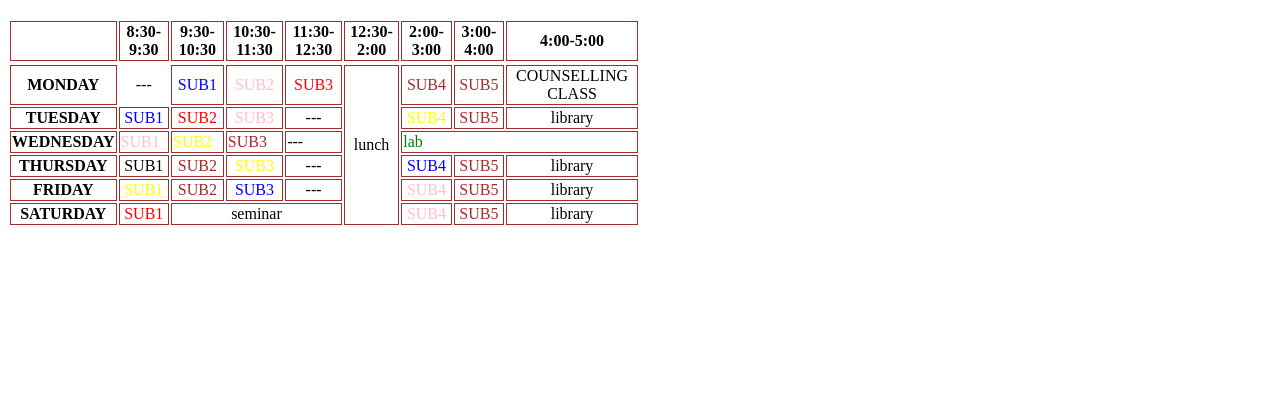
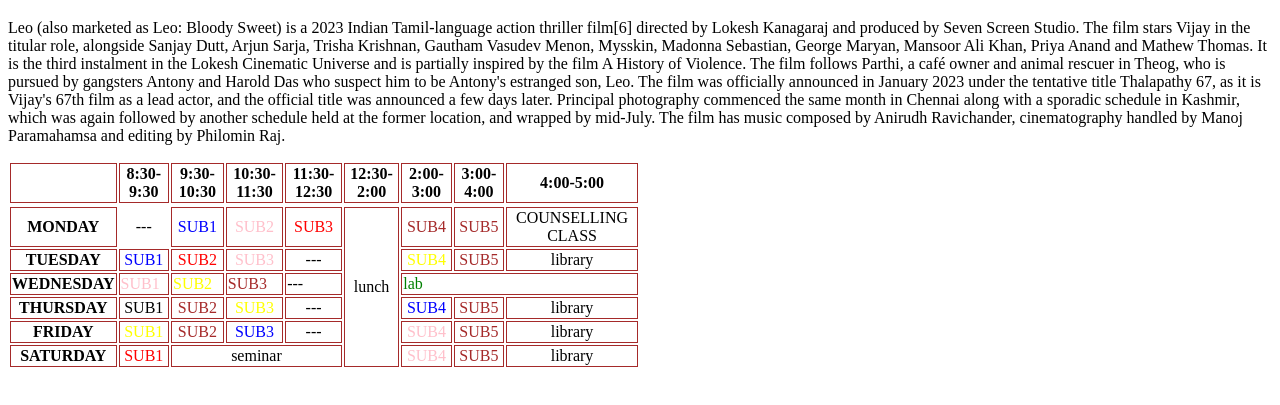
Before and after one commit to karthi280804/TIME-TABLE-HTML, a plain HTML site: page index.html in a window 1280 px wide. Shown: the part 61-466 px from the top of the page. Drawn offline with Linux system fonts and the light colour scheme.

Commit message:
Update index.html

```diff
--- a/index.html
+++ b/index.html
@@ -15,6 +15,9 @@
 	</head>
 	<body>
 	<h1>Karthiyayini table!!!</h1>
+		<p>Leo (also marketed as Leo: Bloody Sweet) is a 2023 Indian Tamil-language action thriller film[6] directed by Lokesh Kanagaraj and produced by Seven Screen Studio. The film stars Vijay in the titular role, alongside Sanjay Dutt, Arjun Sarja, Trisha Krishnan, Gautham Vasudev Menon, Mysskin, Madonna Sebastian, George Maryan, Mansoor Ali Khan, Priya Anand and Mathew Thomas. It is the third instalment in the Lokesh Cinematic Universe and is partially inspired by the film A History of Violence. The film follows Parthi, a café owner and animal rescuer in Theog, who is pursued by gangsters Antony and Harold Das who suspect him to be Antony's estranged son, Leo.
+
+The film was officially announced in January 2023 under the tentative title Thalapathy 67, as it is Vijay's 67th film as a lead actor, and the official title was announced a few days later. Principal photography commenced the same month in Chennai along with a sporadic schedule in Kashmir, which was again followed by another schedule held at the former location, and wrapped by mid-July. The film has music composed by Anirudh Ravichander, cinematography handled by Manoj Paramahamsa and editing by Philomin Raj.</p>
 	<table class="tbc">
 	<table style="width:50%">
     <center> <tr align="center">
```
